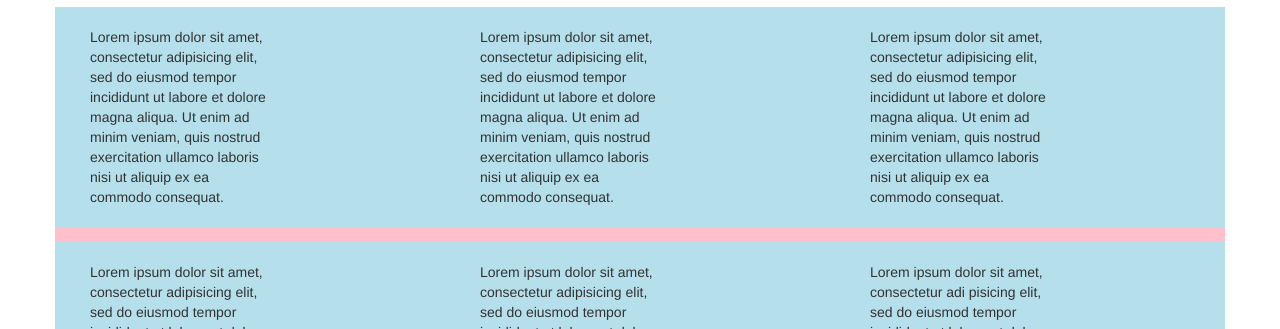
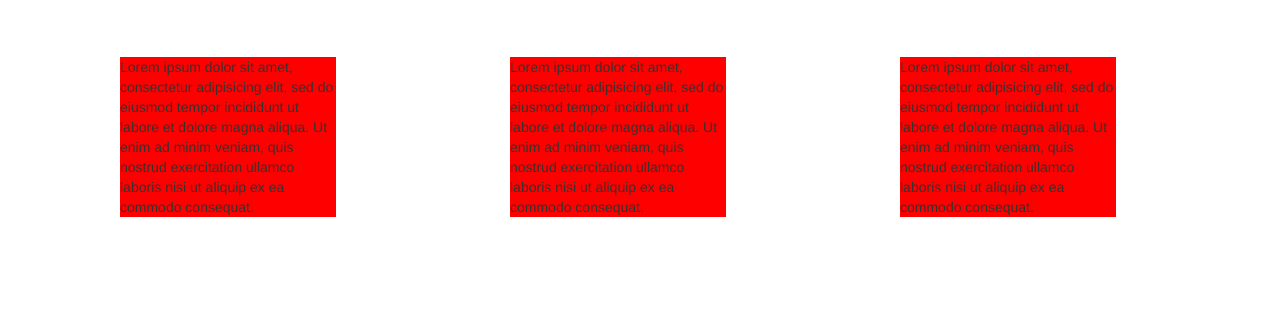
Before and after one commit to lucacarnaroli/html-css-bootstrap-freelancer, a plain HTML site: page index.html in a window 1280 px wide. Shown: the part 455-784 px from the top of the page. Drawn offline with nearby package versions, Linux system fonts and the light colour scheme.

Commit message:
prima sezione

```diff
--- a/css/style.css
+++ b/css/style.css
@@ -39,15 +39,10 @@
   display: flex;
 } */
 .width_30 {
-  width: 50%;
-  margin: 20px;
+  width: 60%;
+  margin: 50px;
+  background-color: red;
 }
 .box_portfolio {
-  background-color: rgb(181, 223, 235);
   margin-bottom: 15px;
 }
-.container_box {
-  background-color: pink;
-  height: 300px;
-}
-.container_box
--- a/index.html
+++ b/index.html
@@ -48,7 +48,6 @@
        <div class="linea-d"></div>
      </div> -->
     <div class="row">
-     <div class="container_box">
      <div class="col-lg-4 col-md-6 col-xs-12 box_portfolio">
        <div class="width_30">
        Lorem ipsum dolor sit amet, consectetur adipisicing elit, sed do eiusmod tempor incididunt ut labore et dolore magna aliqua. Ut enim ad minim veniam, quis nostrud exercitation ullamco laboris nisi ut aliquip ex ea commodo consequat.
@@ -82,7 +81,7 @@
      </div>
 
 
-     </div>
+
      </div>
      </div>
    </section>
```
